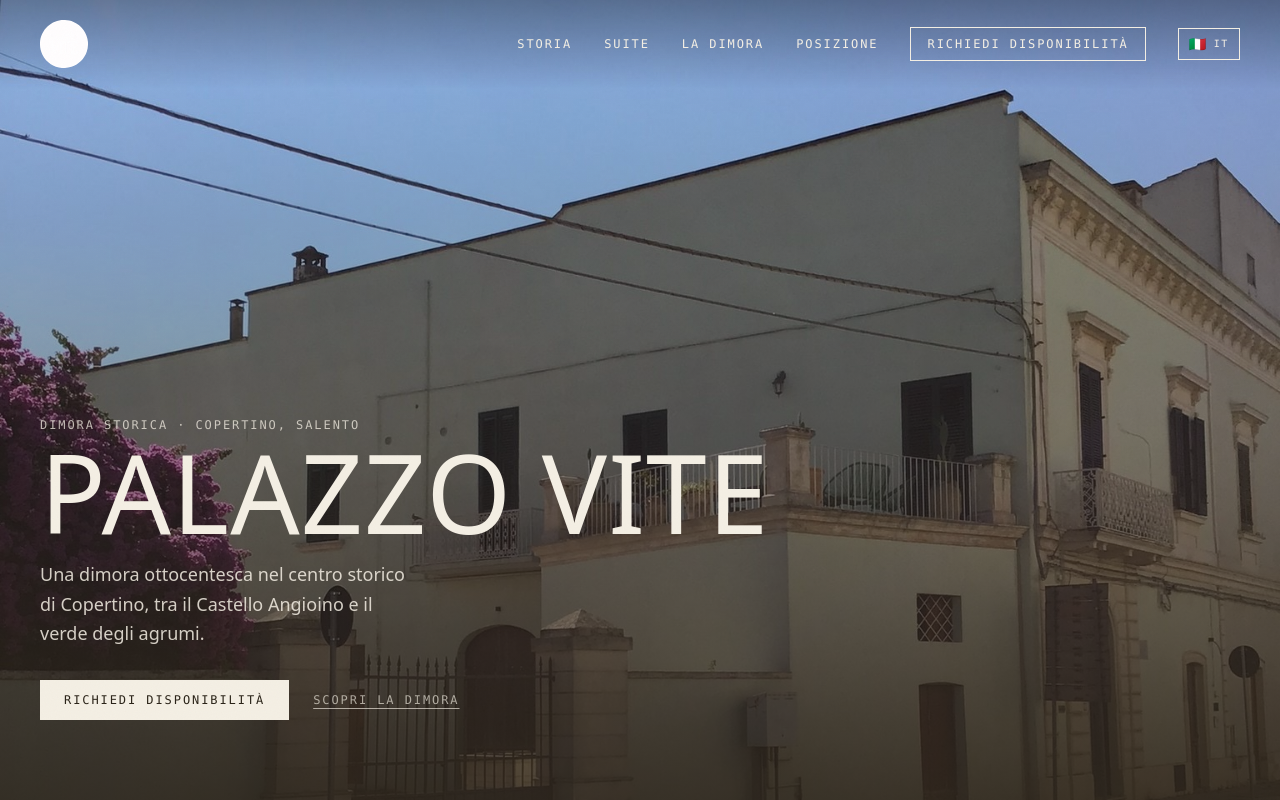
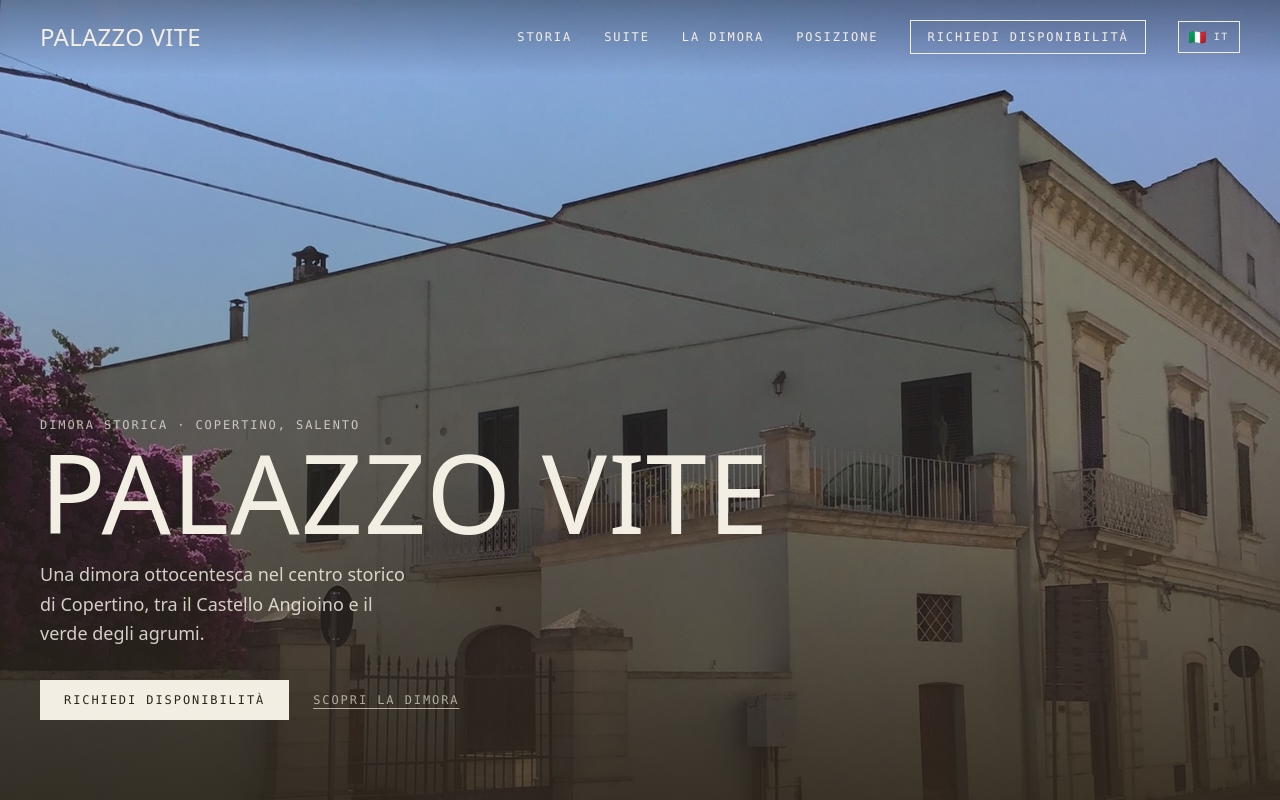
Before and after one commit to davidecaputopd-bot/palazzovite, a Next.js app: page / in a window 1280 px wide. Shown: the top 800 px of the page. Built offline with nearby package versions, Linux system fonts and the light colour scheme; a web font is replaced by a local one.

Commit message:
Remove Palazzo Vite logo

```diff
--- a/app/components/BrandMark.tsx
+++ /dev/null
@@ -1,19 +0,0 @@
-export default function BrandMark({
-  light = false,
-  className = "",
-}: {
-  light?: boolean;
-  className?: string;
-}) {
-  return (
-    <img
-      src="/images/brand/palazzo-vite-logo.svg"
-      alt=""
-      aria-hidden="true"
-      className={className}
-      style={{
-        filter: light ? "invert(1)" : "none",
-      }}
-    />
-  );
-}
--- a/app/components/Footer.tsx
+++ b/app/components/Footer.tsx
@@ -1,12 +1,8 @@
-import BrandMark from "@/app/components/BrandMark";
-
 export default function Footer() {
   return (
     <footer className="px-6 md:px-10 py-10 pb-24 md:pb-10 border-t border-[var(--ink)]/10">
-      <div className="flex flex-col md:flex-row items-start md:items-center justify-between gap-8 mb-8">
-        <a href="#" aria-label="Palazzo Vite">
-          <BrandMark className="h-24 w-24 md:h-28 md:w-28" />
-        </a>
+      <div className="flex flex-col md:flex-row items-start md:items-center justify-between gap-6 mb-6">
+        <span className="font-display text-lg tracking-wide">Palazzo Vite</span>
         <div className="font-label text-[11px] flex flex-wrap items-center gap-x-6 gap-y-2 text-[var(--ink-soft)]">
           <span>Via Amendola, 1 - Copertino (LE)</span>
           <a href="https://www.instagram.com/palazzovite/" target="_blank" rel="noreferrer" className="hover:text-[var(--ink)]">
--- a/app/components/Nav.tsx
+++ b/app/components/Nav.tsx
@@ -1,7 +1,6 @@
 "use client";
 
 import { useEffect, useState } from "react";
-import BrandMark from "@/app/components/BrandMark";
 import LanguageSwitcher from "@/app/components/LanguageSwitcher";
 import type { Locale, SiteCopy } from "@/app/data/i18n";
 
@@ -38,11 +37,8 @@ export default function Nav({ copy, locale }: { copy: SiteCopy["nav"]; locale: L
       }}
     >
       <div className="flex items-center justify-between px-6 md:px-10 py-5">
-        <a href="#" aria-label="Palazzo Vite" className="shrink-0">
-          <BrandMark
-            light={!dark}
-            className="h-11 w-11 md:h-12 md:w-12 transition-[filter] duration-300"
-          />
+        <a href="#" className="font-display text-2xl tracking-wide" style={{ color: textColor }}>
+          Palazzo Vite
         </a>
 
         <nav className="hidden md:flex items-center gap-8 font-label text-xs" style={{ color: textColor }}>
--- a/app/layout.tsx
+++ b/app/layout.tsx
@@ -73,7 +73,6 @@ const jsonLd = {
     addressCountry: "IT",
   },
   image: "https://palazzovite.vercel.app/images/palazzo/facciata.jpg",
-  logo: "https://palazzovite.vercel.app/images/brand/palazzo-vite-logo.svg",
 };
 
 export default function RootLayout({
```
Also changed, not shown: app/icon.svg, public/images/brand/palazzo-vite-logo.svg (deleted).
